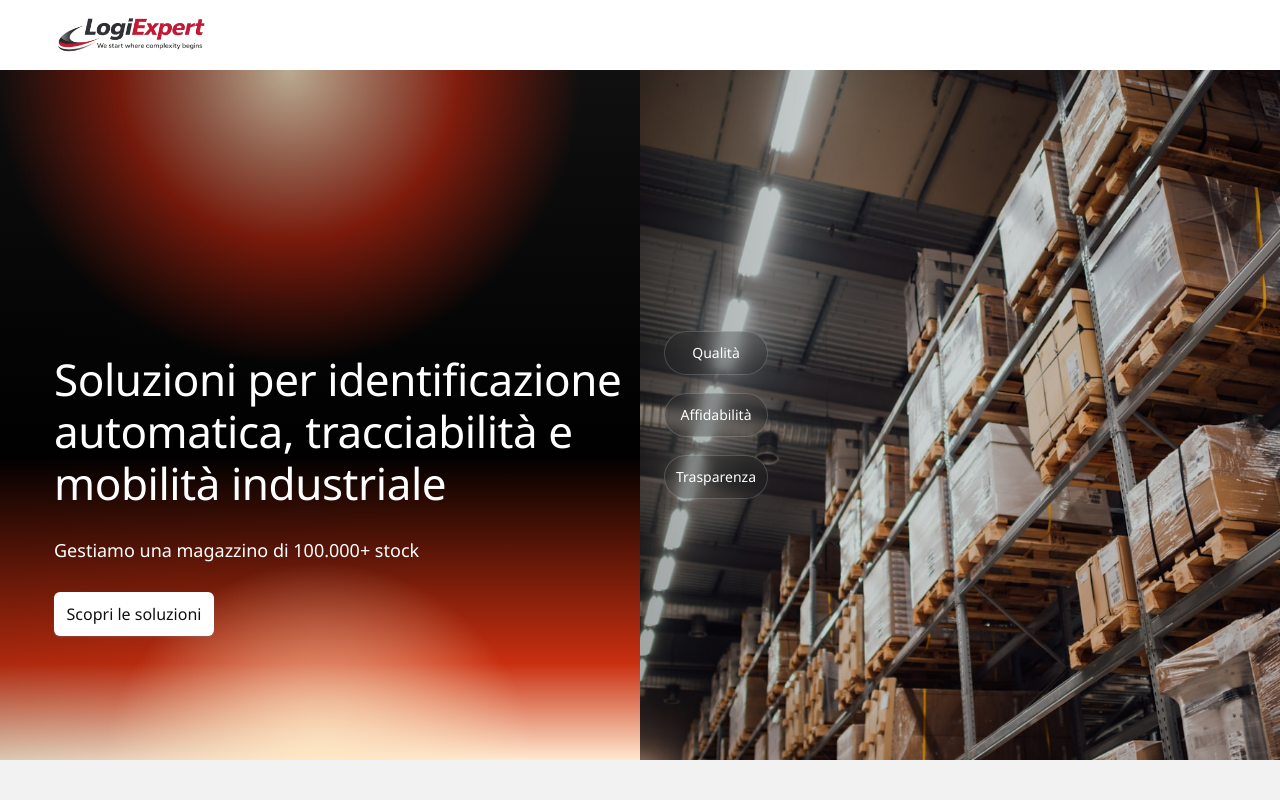
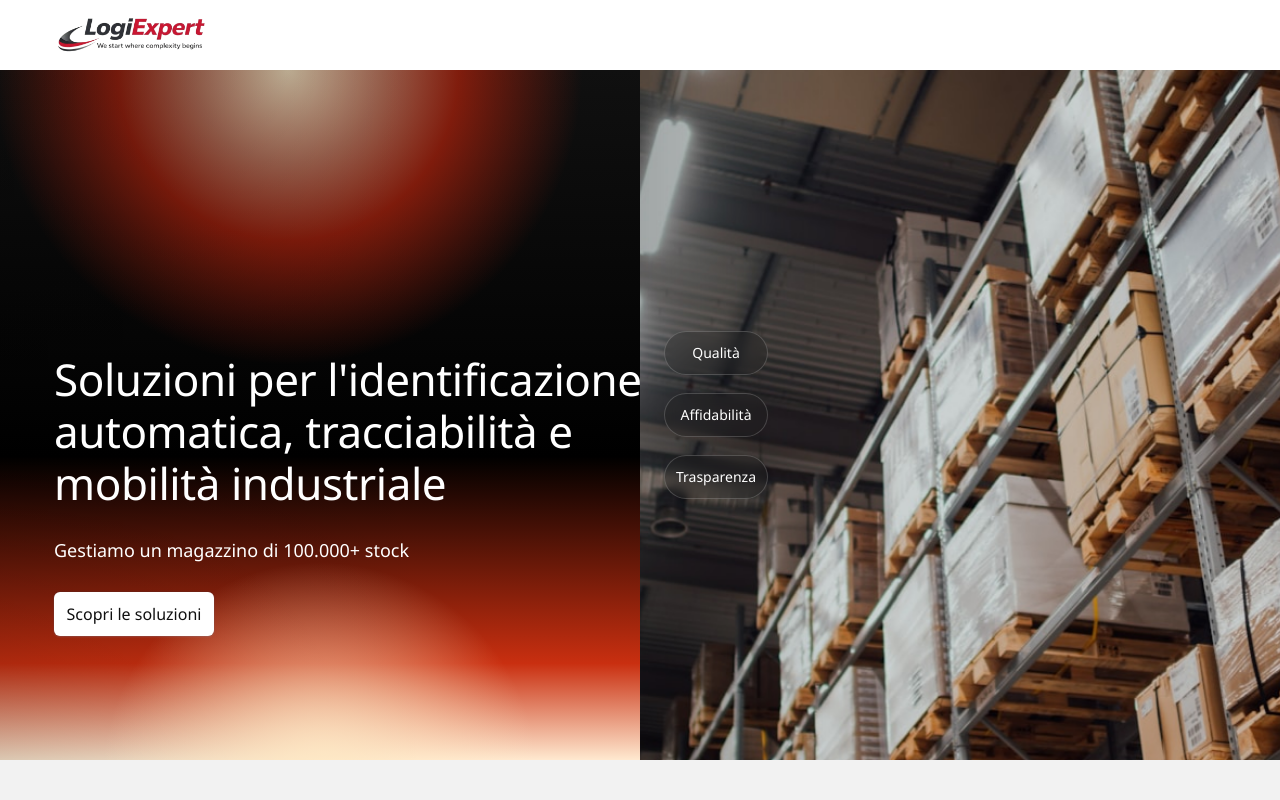
Before and after one commit to DMA-digital-for-business/logiexpert-corporate-fe, a Next.js app: page / in a window 1280 px wide. Shown: the top 800 px of the page. Built offline with nearby package versions, Linux system fonts and the light colour scheme.

Commit message:
add parallax effect on hero

```diff
--- a/components/home/home-page.module.css
+++ b/components/home/home-page.module.css
@@ -124,11 +124,20 @@
 }
 
 .heroMedia {
+  --hero-parallax-y: 0px;
   position: relative;
+  overflow: hidden;
   background-color: #111;
+}
+
+.heroMediaLayer {
+  position: absolute;
+  inset: -16%;
   background-position: center;
   background-repeat: no-repeat;
   background-size: cover;
+  transform: translate3d(0, var(--hero-parallax-y), 0) scale(1.14);
+  will-change: transform;
 }
 
 .heroMedia::after {
@@ -464,6 +473,11 @@
     min-height: 420px;
   }
 
+  .heroMediaLayer {
+    inset: 0;
+    transform: none;
+  }
+
   .partnerRail,
   .statsGrid,
   .footerContent {
@@ -538,15 +552,8 @@
     justify-content: flex-start;
   }
 
-  .serviceRail {
-    flex-direction: column;
-    width: 100%;
-    padding-right: 0;
-  }
-
   .serviceCard {
-    flex-basis: auto;
-    width: 100%;
+    flex: 0 0 min(432px, calc(100vw - 56px));
     height: 440px;
   }
 
--- a/components/home/home-page.tsx
+++ b/components/home/home-page.tsx
@@ -1,3 +1,6 @@
+"use client";
+
+import { useEffect, useRef } from "react";
 import Image from "next/image";
 import styles from "./home-page.module.css";
 import {
@@ -9,6 +12,63 @@ import {
 } from "./home-page.data";
 
 export function HomePage() {
+  const heroMediaRef = useRef<HTMLDivElement>(null);
+
+  useEffect(() => {
+    const media = heroMediaRef.current;
+    if (!media) {
+      return;
+    }
+
+    const reducedMotion = window.matchMedia("(prefers-reduced-motion: reduce)");
+    const desktop = window.matchMedia("(min-width: 768px)");
+
+    let frame = 0;
+
+    const updateParallax = () => {
+      frame = 0;
+
+      if (reducedMotion.matches || !desktop.matches) {
+        media.style.setProperty("--hero-parallax-y", "0px");
+        return;
+      }
+
+      const rect = media.getBoundingClientRect();
+      const viewportHeight = window.innerHeight;
+      const progress =
+        (viewportHeight - rect.top) / (viewportHeight + rect.height);
+      const clampedProgress = Math.max(0, Math.min(1, progress));
+      const offset = (clampedProgress - 0.5) * 160;
+
+      media.style.setProperty("--hero-parallax-y", `${offset.toFixed(2)}px`);
+    };
+
+    const requestUpdate = () => {
+      if (frame) {
+        return;
+      }
+
+      frame = window.requestAnimationFrame(updateParallax);
+    };
+
+    updateParallax();
+    window.addEventListener("scroll", requestUpdate, { passive: true });
+    window.addEventListener("resize", requestUpdate);
+    reducedMotion.addEventListener("change", requestUpdate);
+    desktop.addEventListener("change", requestUpdate);
+
+    return () => {
+      if (frame) {
+        window.cancelAnimationFrame(frame);
+      }
+
+      window.removeEventListener("scroll", requestUpdate);
+      window.removeEventListener("resize", requestUpdate);
+      reducedMotion.removeEventListener("change", requestUpdate);
+      desktop.removeEventListener("change", requestUpdate);
+    };
+  }, []);
+
   return (
     <main className={styles.page}>
       <header className={styles.header}>
@@ -30,13 +90,14 @@ export function HomePage() {
         <div className={styles.heroCopy}>
           <div className={styles.heroContent}>
             <h1 className={styles.heroTitle}>
-              Soluzioni per identificazione automatica, tracciabilità e mobilità
+              Soluzioni per l&apos;identificazione automatica, tracciabilità e
+              mobilità
               industriale
             </h1>
 
             <div className={styles.heroMeta}>
               <p className={styles.metaText}>
-                Gestiamo una magazzino di 100.000+ stock
+                Gestiamo un magazzino di 100.000+ stock
               </p>
             </div>
 
@@ -48,8 +109,13 @@ export function HomePage() {
 
         <div
           className={styles.heroMedia}
-          style={{ backgroundImage: `url(${assets.heroImage})` }}
+          ref={heroMediaRef}
         >
+          <div
+            aria-hidden="true"
+            className={styles.heroMediaLayer}
+            style={{ backgroundImage: `url(${assets.heroImage})` }}
+          />
           <div className={styles.heroBadges}>
             {highlights.map((item) => (
               <div className={styles.heroBadge} key={item}>
```
